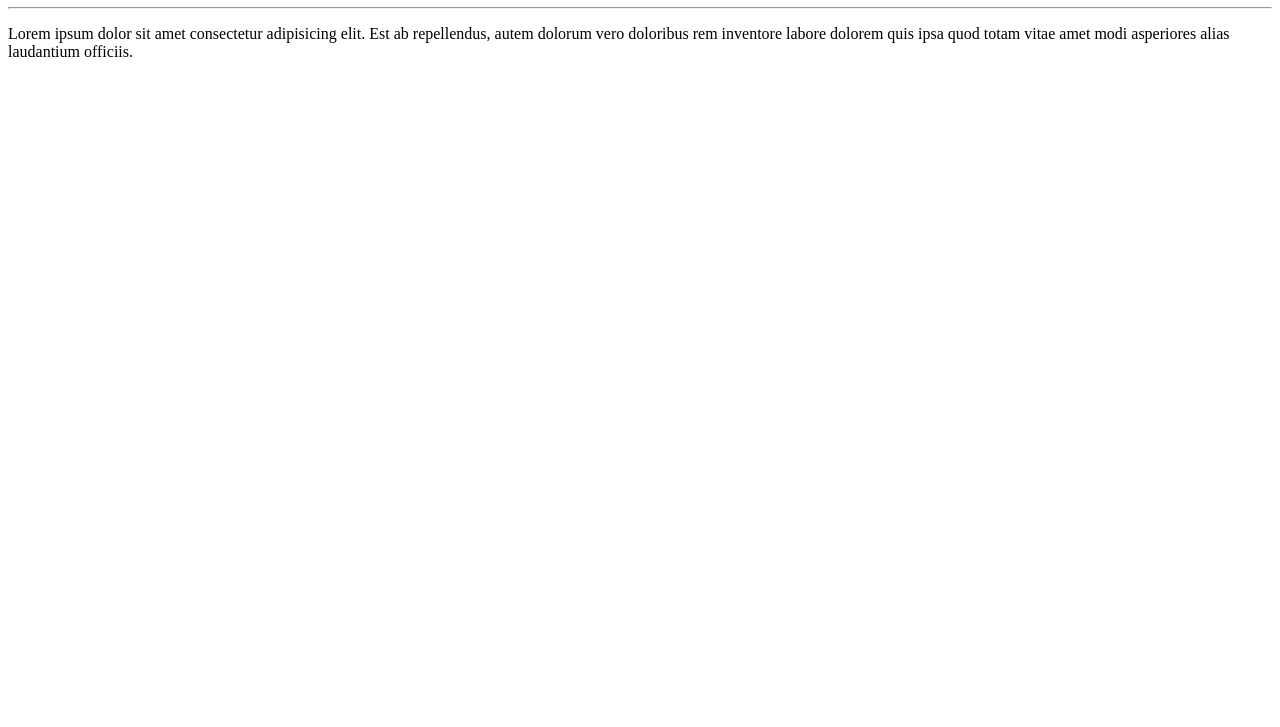
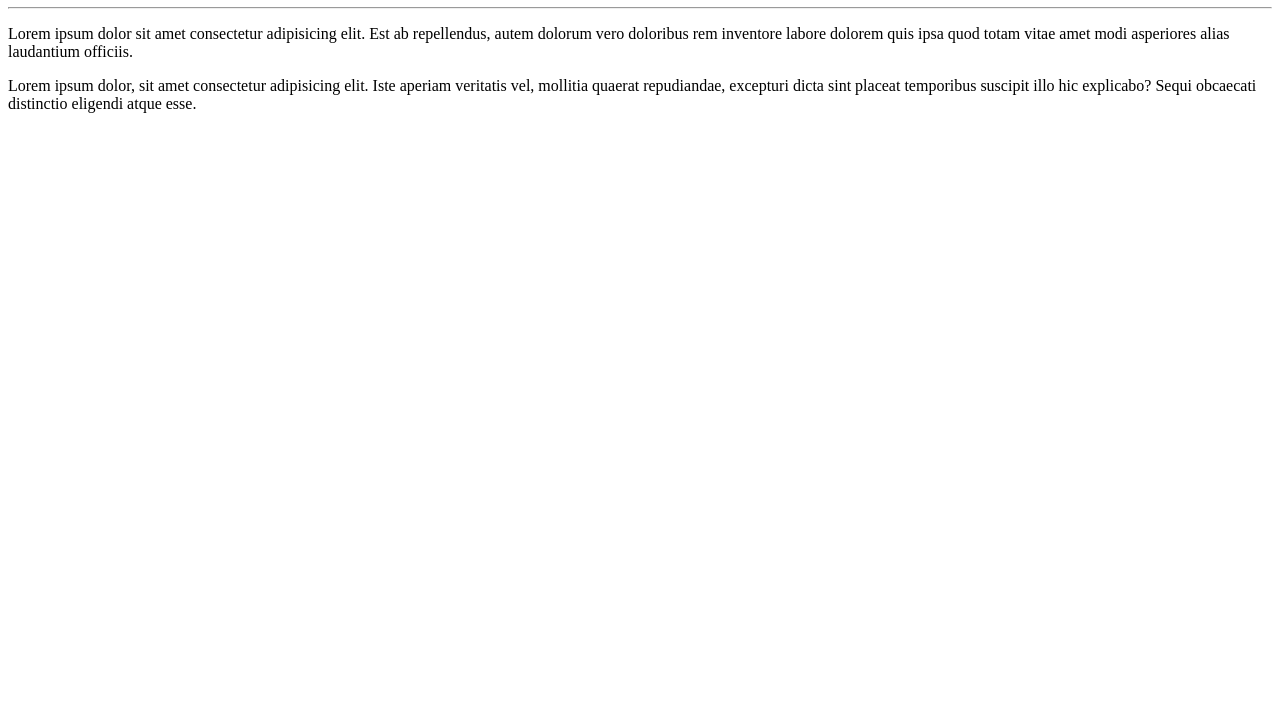
Before and after one commit to BeatrizBacelar/OlaMundo, a plain HTML site: page site-exemplo/index.html in a window 1280 px wide. Shown: the part 73-800 px from the top of the page. Drawn offline with Linux system fonts and the light colour scheme.

Commit message:
Adcionei um parágrafo

```diff
--- a/site-exemplo/index.html
+++ b/site-exemplo/index.html
@@ -9,5 +9,6 @@
    <h1>Olá, mundo</h1>
    <hr>
    <p>Lorem ipsum dolor sit amet consectetur adipisicing elit. Est ab repellendus, autem dolorum vero doloribus rem inventore labore dolorem quis ipsa quod totam vitae amet modi asperiores alias laudantium officiis.</p>
+<p>Lorem ipsum dolor, sit amet consectetur adipisicing elit. Iste aperiam veritatis vel, mollitia quaerat repudiandae, excepturi dicta sint placeat temporibus suscipit illo hic explicabo? Sequi obcaecati distinctio eligendi atque esse.</p>
 </body>
 </html>
```
